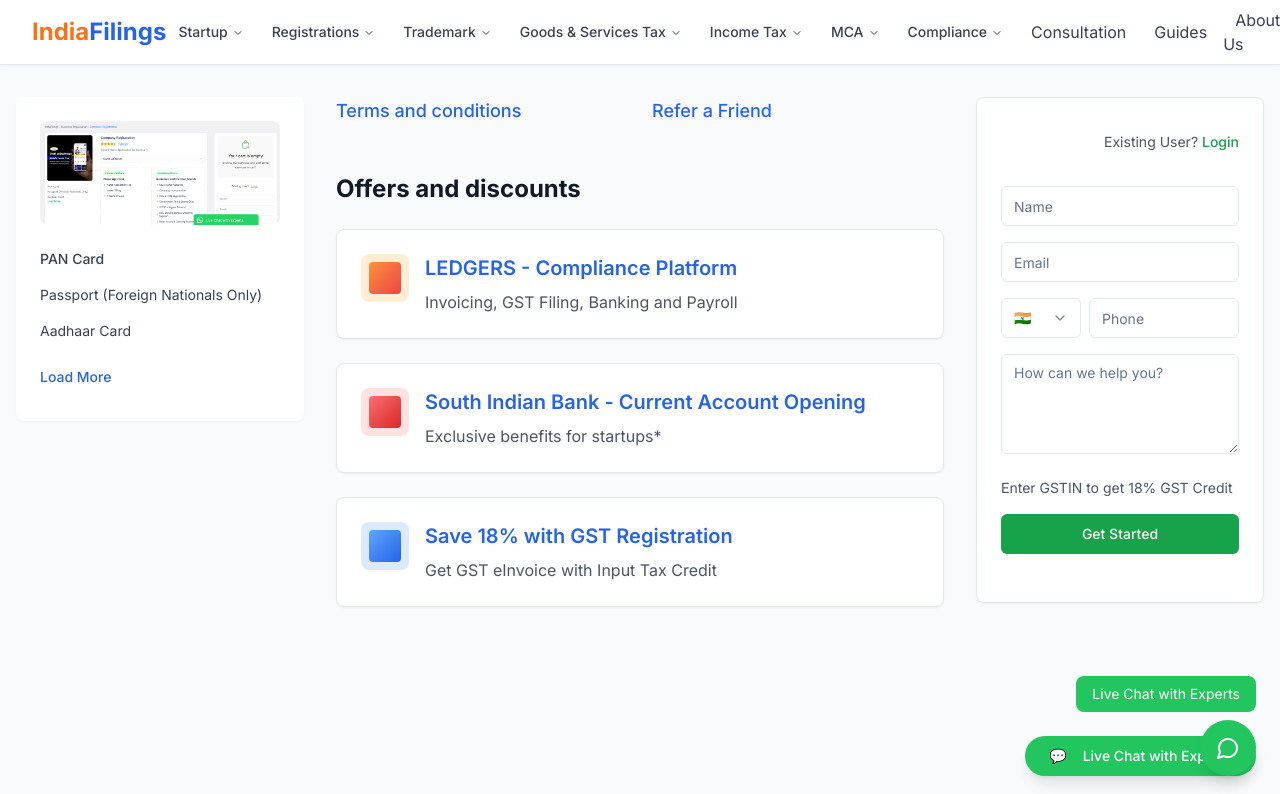
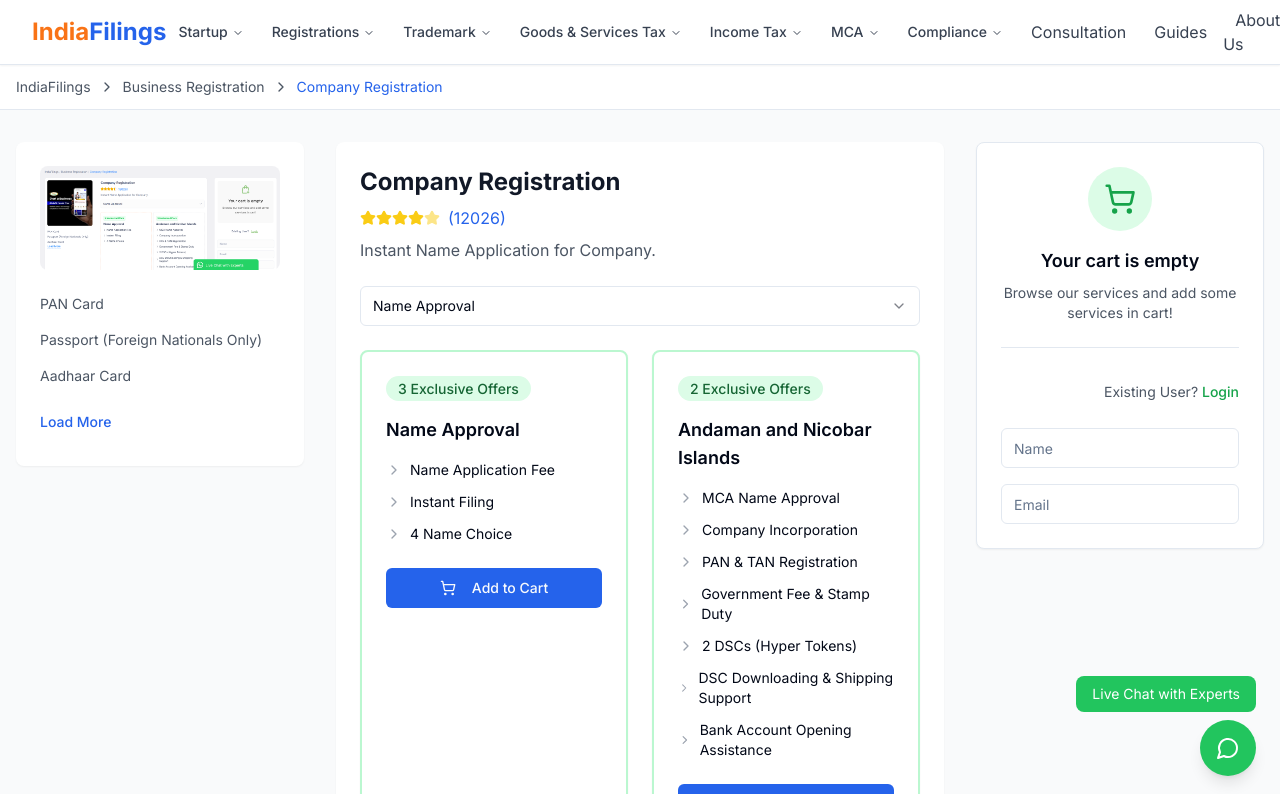
Before and after one commit to deffotech/indiafilings-replica-clone, a React (Vite) app: page / in a window 1280 px wide. Shown: the top 794 px of the page. Built offline with nearby package versions, Linux system fonts and the light colour scheme.

Commit message:
Reverted to commit 1cd7f74499c40e6f5987ce27595b14edb2a29750

```diff
--- a/src/components/CompanyRegistrationPage.tsx
+++ b/src/components/CompanyRegistrationPage.tsx
@@ -3,154 +3,207 @@ import React from 'react';
 import { Card, CardContent } from '@/components/ui/card';
 import { Button } from '@/components/ui/button';
 import { Input } from '@/components/ui/input';
-import { Textarea } from '@/components/ui/textarea';
 import { Select, SelectContent, SelectItem, SelectTrigger, SelectValue } from '@/components/ui/select';
+import { Star, ChevronRight, ShoppingCart } from 'lucide-react';
+import { useCart } from '@/hooks/useCart';
 
 const CompanyRegistrationPage = () => {
+  const { addItem } = useCart();
+
+  const handleAddToCart = (service: any) => {
+    addItem({
+      id: service.id,
+      name: service.title,
+      description: service.description,
+      price: service.price,
+    });
+  };
+
   return (
     <div className="min-h-screen bg-gray-50">
+      {/* Breadcrumb */}
+      <div className="bg-white border-b">
+        <div className="max-w-7xl mx-auto px-4 py-3">
+          <div className="flex items-center space-x-2 text-sm text-gray-600">
+            <span>IndiaFilings</span>
+            <ChevronRight className="w-4 h-4" />
+            <span>Business Registration</span>
+            <ChevronRight className="w-4 h-4" />
+            <span className="text-blue-600">Company Registration</span>
+          </div>
+        </div>
+      </div>
+
       <div className="max-w-7xl mx-auto px-4 py-8">
         <div className="grid lg:grid-cols-4 gap-8">
-          {/* Left Sidebar - Document Requirements */}
+          {/* Left Sidebar */}
           <div className="lg:col-span-1">
-            <div className="bg-white rounded-lg shadow-sm">
-              <div className="p-6">
-                <div className="mb-6">
-                  <img
-                    src="/lovable-uploads/b132edba-e6a4-4387-b25a-b8f0fdf97bb6.png"
-                    alt="Start a Business"
-                    className="w-full rounded-lg"
-                  />
-                </div>
+            <div className="bg-white rounded-lg p-6 shadow-sm">
+              <div className="mb-6">
+                <img
+                  src="/lovable-uploads/b132edba-e6a4-4387-b25a-b8f0fdf97bb6.png"
+                  alt="Start a Business"
+                  className="w-full rounded-lg"
+                />
+              </div>
 
-                <div className="space-y-4">
-                  <div className="text-sm text-gray-700 font-medium">PAN Card</div>
-                  <div className="text-sm text-gray-700">Passport (Foreign Nationals Only)</div>
-                  <div className="text-sm text-gray-700">Aadhaar Card</div>
-                  <Button variant="link" className="text-blue-600 p-0 text-sm font-medium">
-                    Load More
-                  </Button>
-                </div>
+              <div className="space-y-4">
+                <div className="text-sm text-gray-600">PAN Card</div>
+                <div className="text-sm text-gray-600">Passport (Foreign Nationals Only)</div>
+                <div className="text-sm text-gray-600">Aadhaar Card</div>
+                <Button variant="link" className="text-blue-600 p-0 text-sm">
+                  Load More
+                </Button>
               </div>
             </div>
           </div>
 
           {/* Main Content */}
           <div className="lg:col-span-2">
-            <div className="space-y-8">
-              {/* Terms and Conditions / Refer a Friend Section */}
-              <div className="grid md:grid-cols-2 gap-6">
-                <div>
-                  <h3 className="text-blue-600 text-lg font-medium mb-4">Terms and conditions</h3>
+            <div className="bg-white rounded-lg p-6 shadow-sm">
+              <div className="mb-6">
+                <h1 className="text-2xl font-bold text-gray-900 mb-2">Company Registration</h1>
+                <div className="flex items-center space-x-2 mb-2">
+                  <div className="flex items-center">
+                    {[...Array(4)].map((_, i) => (
+                      <Star key={i} className="w-4 h-4 text-yellow-400 fill-current" />
+                    ))}
+                    <Star className="w-4 h-4 text-yellow-400 fill-current opacity-50" />
+                  </div>
+                  <span className="text-blue-600">(12026)</span>
                 </div>
-                <div>
-                  <h3 className="text-blue-600 text-lg font-medium mb-4">Refer a Friend</h3>
-                </div>
+                <p className="text-gray-600">Instant Name Application for Company.</p>
               </div>
 
-              {/* Offers and Discounts Section */}
-              <div>
-                <h2 className="text-2xl font-bold text-gray-900 mb-6">Offers and discounts</h2>
+              <div className="mb-6">
+                <Select>
+                  <SelectTrigger className="w-full">
+                    <SelectValue placeholder="Name Approval" />
+                  </SelectTrigger>
+                  <SelectContent>
+                    <SelectItem value="name-approval">Name Approval</SelectItem>
+                    <SelectItem value="instant-filing">Instant Filing</SelectItem>
+                  </SelectContent>
+                </Select>
+              </div>
 
-                <div className="space-y-6">
-                  {/* LEDGERS Offer */}
-                  <Card className="border border-gray-200 hover:shadow-md transition-shadow">
-                    <CardContent className="p-6">
-                      <div className="flex items-start space-x-4">
-                        <div className="w-12 h-12 bg-orange-100 rounded-lg flex items-center justify-center flex-shrink-0">
-                          <div className="w-8 h-8 bg-gradient-to-br from-orange-400 to-red-500 rounded"></div>
-                        </div>
-                        <div className="flex-1">
-                          <h3 className="text-xl font-semibold text-blue-600 mb-2">
-                            LEDGERS - Compliance Platform
-                          </h3>
-                          <p className="text-gray-600">
-                            Invoicing, GST Filing, Banking and Payroll
-                          </p>
-                        </div>
+              <div className="grid md:grid-cols-2 gap-6">
+                {/* Name Approval Card */}
+                <Card className="border-2 border-green-200">
+                  <CardContent className="p-6">
+                    <div className="mb-4">
+                      <span className="bg-green-100 text-green-800 px-3 py-1 rounded-full text-sm font-medium">
+                        3 Exclusive Offers
+                      </span>
+                    </div>
+                    <h3 className="text-lg font-semibold mb-4">Name Approval</h3>
+                    <div className="space-y-3">
+                      <div className="flex items-center space-x-2">
+                        <ChevronRight className="w-4 h-4 text-gray-400" />
+                        <span className="text-sm">Name Application Fee</span>
                       </div>
-                    </CardContent>
-                  </Card>
+                      <div className="flex items-center space-x-2">
+                        <ChevronRight className="w-4 h-4 text-gray-400" />
+                        <span className="text-sm">Instant Filing</span>
+                      </div>
+                      <div className="flex items-center space-x-2">
+                        <ChevronRight className="w-4 h-4 text-gray-400" />
+                        <span className="text-sm">4 Name Choice</span>
+                      </div>
+                    </div>
+                    <Button
+                      className="w-full mt-6 bg-blue-600 hover:bg-blue-700"
+                      onClick={() => handleAddToCart({
+                        id: 'name-approval',
+                        title: 'Name Approval',
+                        description: 'Company name approval service',
+                        price: 1999
+                      })}
+                    >
+                      <ShoppingCart className="w-4 h-4 mr-2" />
+                      Add to Cart
+                    </Button>
+                  </CardContent>
+                </Card>
 
-                  {/* South Indian Bank Offer */}
-                  <Card className="border border-gray-200 hover:shadow-md transition-shadow">
-                    <CardContent className="p-6">
-                      <div className="flex items-start space-x-4">
-                        <div className="w-12 h-12 bg-red-100 rounded-lg flex items-center justify-center flex-shrink-0">
-                          <div className="w-8 h-8 bg-gradient-to-br from-red-400 to-red-600 rounded"></div>
-                        </div>
-                        <div className="flex-1">
-                          <h3 className="text-xl font-semibold text-blue-600 mb-2">
-                            South Indian Bank - Current Account Opening
-                          </h3>
-                          <p className="text-gray-600">
-                            Exclusive benefits for startups*
-                          </p>
-                        </div>
+                {/* Andaman and Nicobar Islands Card */}
+                <Card className="border-2 border-green-200">
+                  <CardContent className="p-6">
+                    <div className="mb-4">
+                      <span className="bg-green-100 text-green-800 px-3 py-1 rounded-full text-sm font-medium">
+                        2 Exclusive Offers
+                      </span>
+                    </div>
+                    <h3 className="text-lg font-semibold mb-4">Andaman and Nicobar Islands</h3>
+                    <div className="space-y-3">
+                      <div className="flex items-center space-x-2">
+                        <ChevronRight className="w-4 h-4 text-gray-400" />
+                        <span className="text-sm">MCA Name Approval</span>
                       </div>
-                    </CardContent>
-                  </Card>
-
-                  {/* GST Registration Offer */}
-                  <Card className="border border-gray-200 hover:shadow-md transition-shadow">
-                    <CardContent className="p-6">
-                      <div className="flex items-start space-x-4">
-                        <div className="w-12 h-12 bg-blue-100 rounded-lg flex items-center justify-center flex-shrink-0">
-                          <div className="w-8 h-8 bg-gradient-to-br from-blue-400 to-blue-600 rounded"></div>
-                        </div>
-                        <div className="flex-1">
-                          <h3 className="text-xl font-semibold text-blue-600 mb-2">
-                            Save 18% with GST Registration
-                          </h3>
-                          <p className="text-gray-600">
-                            Get GST eInvoice with Input Tax Credit
-                          </p>
-                        </div>
+                      <div className="flex items-center space-x-2">
+                        <ChevronRight className="w-4 h-4 text-gray-400" />
+                        <span className="text-sm">Company Incorporation</span>
                       </div>
-                    </CardContent>
-                  </Card>
-                </div>
+                      <div className="flex items-center space-x-2">
+                        <ChevronRight className="w-4 h-4 text-gray-400" />
+                        <span className="text-sm">PAN & TAN Registration</span>
+                      </div>
+                      <div className="flex items-center space-x-2">
+                        <ChevronRight className="w-4 h-4 text-gray-400" />
+                        <span className="text-sm">Government Fee & Stamp Duty</span>
+                      </div>
+                      <div className="flex items-center space-x-2">
+                        <ChevronRight className="w-4 h-4 text-gray-400" />
+                        <span className="text-sm">2 DSCs (Hyper Tokens)</span>
+                      </div>
+                      <div className="flex items-center space-x-2">
+                        <ChevronRight className="w-4 h-4 text-gray-400" />
+                        <span className="text-sm">DSC Downloading & Shipping Support</span>
+                      </div>
+                      <div className="flex items-center space-x-2">
+                        <ChevronRight className="w-4 h-4 text-gray-400" />
+                        <span className="text-sm">Bank Account Opening Assistance</span>
+                      </div>
+                    </div>
+                    <Button
+                      className="w-full mt-6 bg-blue-600 hover:bg-blue-700"
+                      onClick={() => handleAddToCart({
+                        id: 'andaman-registration',
+                        title: 'Andaman and Nicobar Islands Registration',
+                        description: 'Complete company registration for Andaman and Nicobar Islands',
+                        price: 6999
+                      })}
+                    >
+                      <ShoppingCart className="w-4 h-4 mr-2" />
+                      Add to Cart
+                    </Button>
+                  </CardContent>
+                </Card>
               </div>
             </div>
           </div>
 
-          {/* Right Sidebar - Contact Form */}
+          {/* Right Sidebar - Cart */}
           <div className="lg:col-span-1">
             <Card className="sticky top-4">
               <CardContent className="p-6">
-                <div className="mb-6">
-                  <div className="text-right text-sm text-gray-600 mb-6">
-                    <span>Existing User? </span>
-                    <Button variant="link" className="text-green-600 p-0 font-medium">Login</Button>
+                <div className="text-center mb-6">
+                  <div className="w-16 h-16 bg-green-100 rounded-full flex items-center justify-center mx-auto mb-4">
+                    <ShoppingCart className="w-8 h-8 text-green-600" />
+                  </div>
+                  <h3 className="text-lg font-semibold mb-2">Your cart is empty</h3>
+                  <p className="text-gray-600 text-sm">Browse our services and add some services in cart!</p>
+                </div>
+
+                <div className="border-t pt-6">
+                  <div className="text-right mb-4">
+                    <span className="text-sm text-gray-600">Existing User? </span>
+                    <Button variant="link" className="text-green-600 p-0">Login</Button>
                   </div>
 
                   <div className="space-y-4">
-                    <Input placeholder="Name" className="w-full" />
-                    <Input placeholder="Email" type="email" className="w-full" />
-                    <div className="flex space-x-2">
-                      <Select>
-                        <SelectTrigger className="w-20">
-                          <SelectValue placeholder="🇮🇳" />
-                        </SelectTrigger>
-                        <SelectContent>
-                          <SelectItem value="in">🇮🇳 +91</SelectItem>
-                        </SelectContent>
-                      </Select>
-                      <Input placeholder="Phone" className="flex-1" />
-                    </div>
-                    <Textarea
-                      placeholder="How can we help you?"
-                      className="w-full min-h-[100px]"
-                    />
-                  </div>
-
-                  <div className="mt-6">
-                    <p className="text-sm text-gray-600 mb-4">
-                      Enter GSTIN to get 18% GST Credit
-                    </p>
-                    <Button className="w-full bg-green-600 hover:bg-green-700 text-white py-3">
-                      Get Started
-                    </Button>
+                    <Input placeholder="Name" />
+                    <Input placeholder="Email" type="email" />
                   </div>
                 </div>
               </CardContent>
@@ -158,14 +211,6 @@ const CompanyRegistrationPage = () => {
           </div>
         </div>
       </div>
-
-      {/* WhatsApp Chat Button */}
-      <div className="fixed bottom-6 right-6 z-50">
-        <Button className="bg-green-500 hover:bg-green-600 text-white px-6 py-3 rounded-full shadow-lg flex items-center space-x-2">
-          <span>💬</span>
-          <span>Live Chat with Experts</span>
-        </Button>
-      </div>
     </div>
   );
 };
```
